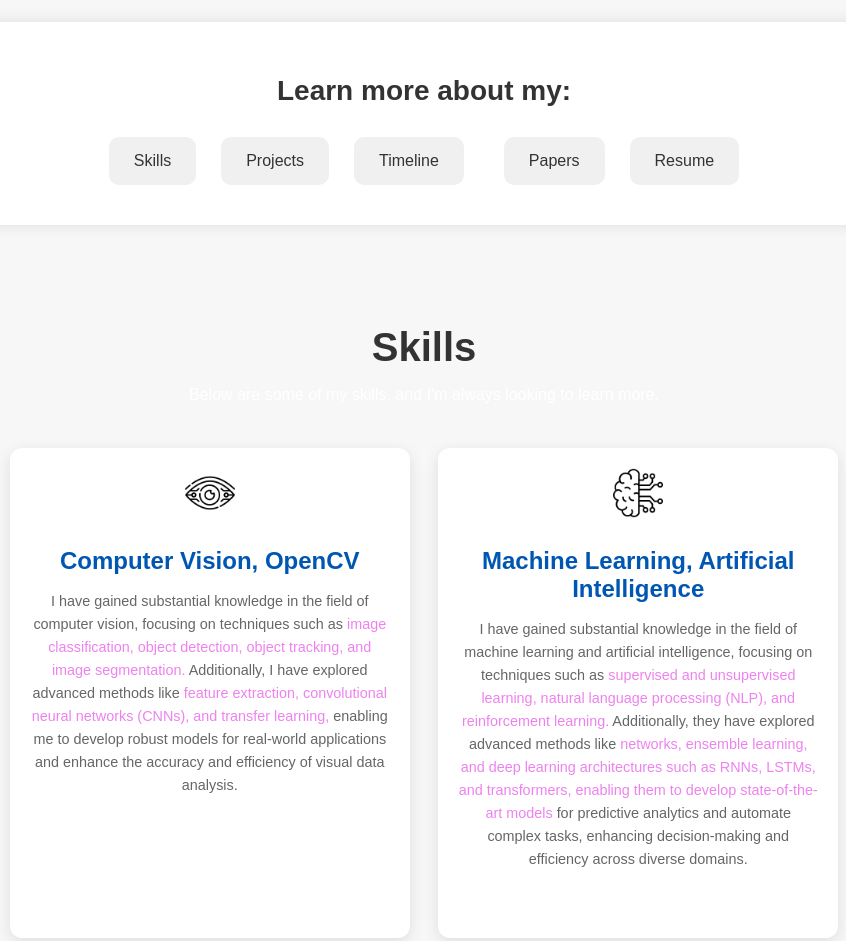
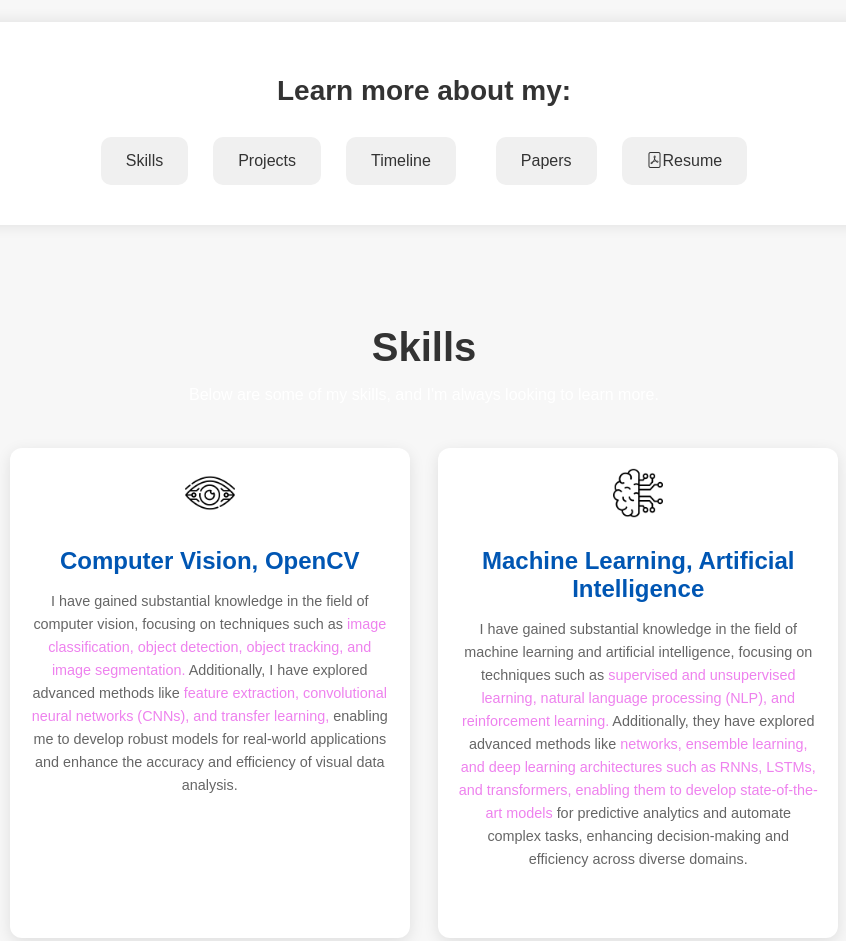
Before and after one commit to ayushjaincr7/portfolio, a plain HTML site: page index.html in a window 1280 px wide. Shown: the part 1200-2141 px from the top of the page, without its empty margins (216-1062 px from the left). Drawn offline with nearby package versions, Linux system fonts and the light colour scheme.

Commit message:
real update complete

```diff
--- a/index.html
+++ b/index.html
@@ -63,7 +63,7 @@
             <a href="#timeline">Timeline</a>
             <br>
             <a href="#papers">Papers</a>
-            <a href="#papers">Resume</a>
+            <a href="https://drive.google.com/uc?export=download&id=17Z9bZBRfGhbiln8cwxOSCiwsSYqgwwwf" download><i class="bi bi-file-pdf"></i>Resume</a>
         </div>
     </div>
     </div>
@@ -264,7 +264,7 @@
         <h3>In the future, I will share my research with the world.”</h3>
     </section>
 
-
+    <section id="contact">
     <div class="background"></div>
     <div class="bg">
     <div class="contact-container">
@@ -279,6 +279,7 @@
         </a>
     </div>
 </div>
+</section>
 
 
 
```
